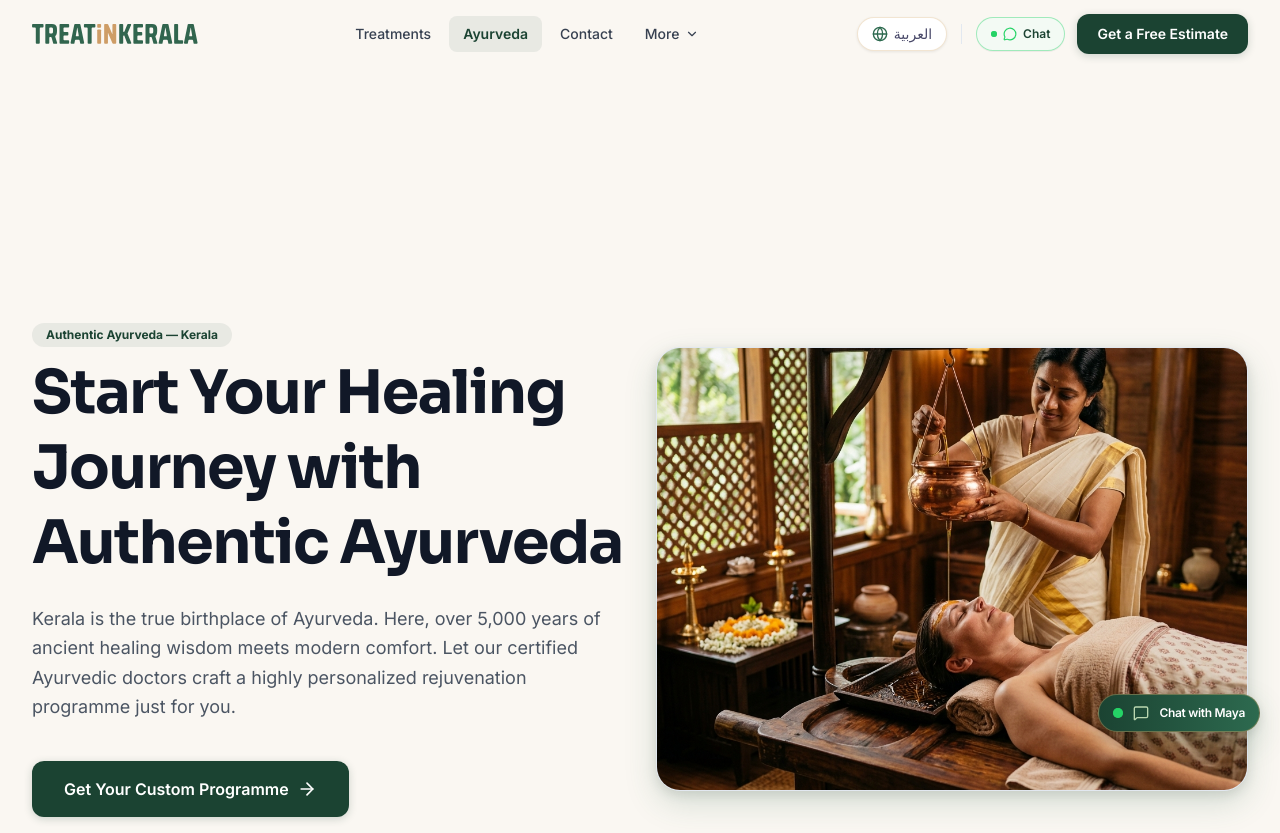
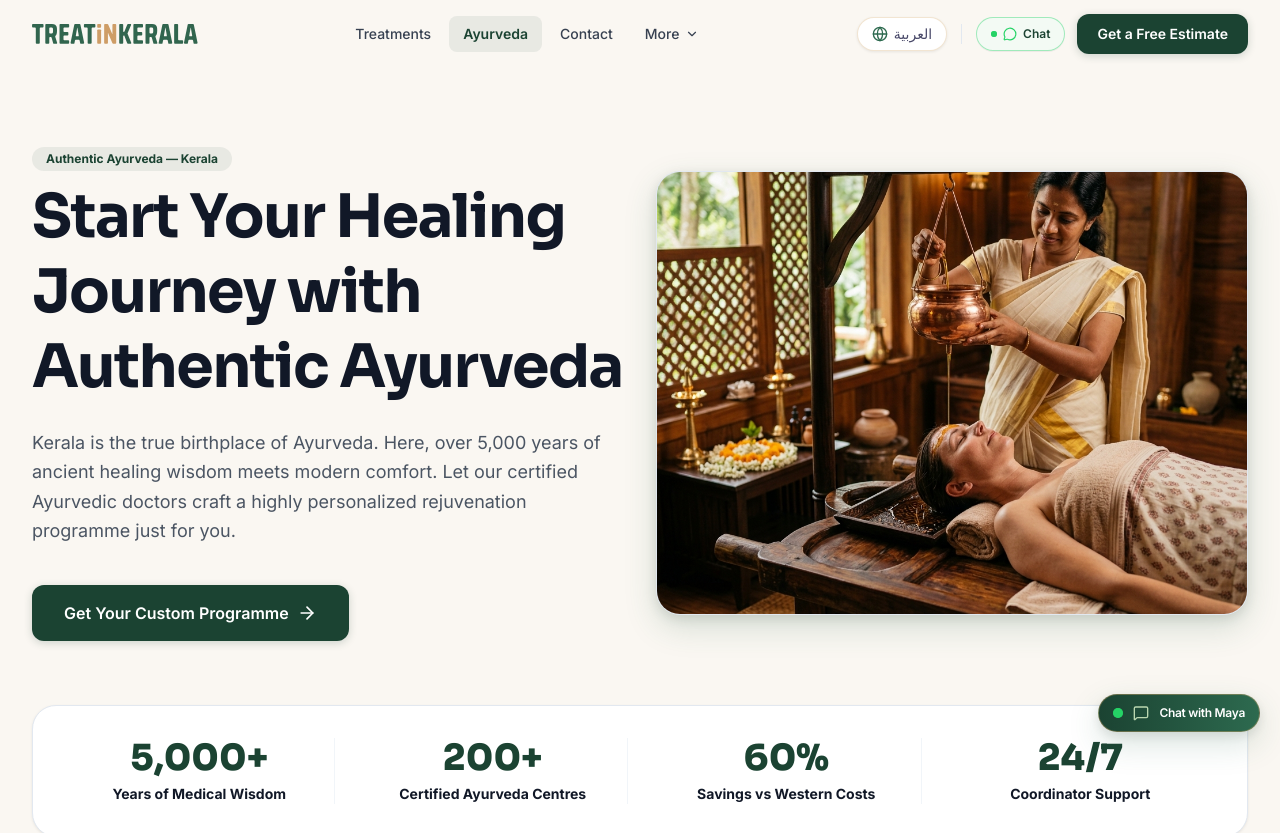
Before and after one commit to smanfari619-maker/medkerala, a Next.js app: page /en/ayurveda in a window 1280 px wide. Shown: the top 833 px of the page. Built offline with nearby package versions, Linux system fonts and the light colour scheme.

Commit message:
fix(ayurveda): remove duplicate top padding causing excessive space below navigation

```diff
--- a/src/app/[locale]/ayurveda/page.tsx
+++ b/src/app/[locale]/ayurveda/page.tsx
@@ -119,10 +119,10 @@ export default async function AyurvedaPage({ params }: Props) {
   const isRtl = locale === 'ar';
 
   return (
-    <div className="flex flex-col w-full overflow-x-hidden bg-[#FAF7F2] text-text-dark pt-32 lg:pt-40">
+    <div className="flex flex-col w-full overflow-x-hidden bg-[#FAF7F2] text-text-dark">
 
       {/* ── HERO ─────────────────────────────────────────────── */}
-      <section className="pt-32 pb-16 lg:pt-40 lg:pb-24 relative overflow-hidden">
+      <section className="pt-28 pb-16 sm:pt-32 sm:pb-20 lg:pt-36 lg:pb-24 relative overflow-hidden">
         <div className="max-w-7xl mx-auto px-4 sm:px-6 lg:px-8 relative z-10">
           <div className="grid grid-cols-1 lg:grid-cols-2 gap-12 lg:gap-8 items-center mb-16">
 
```
